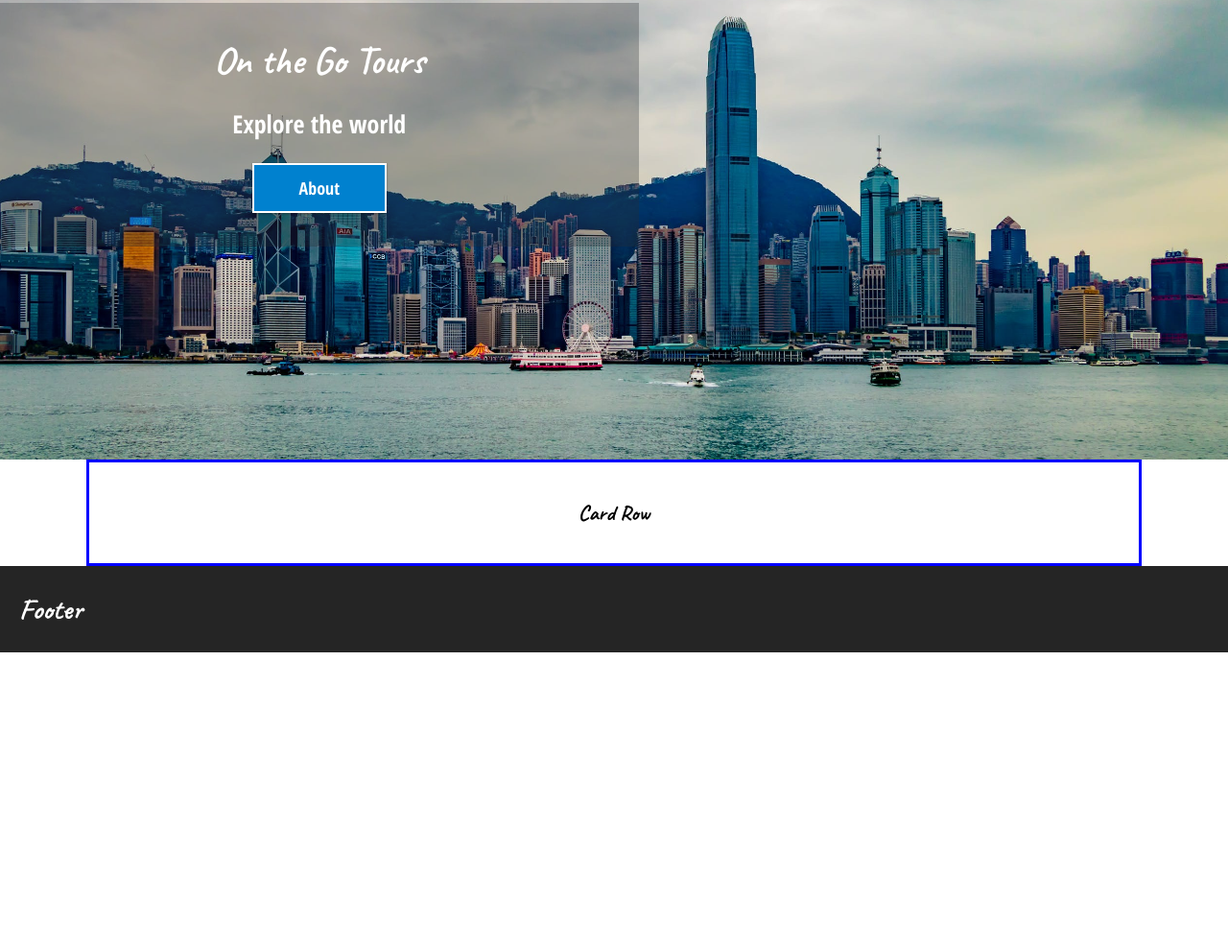
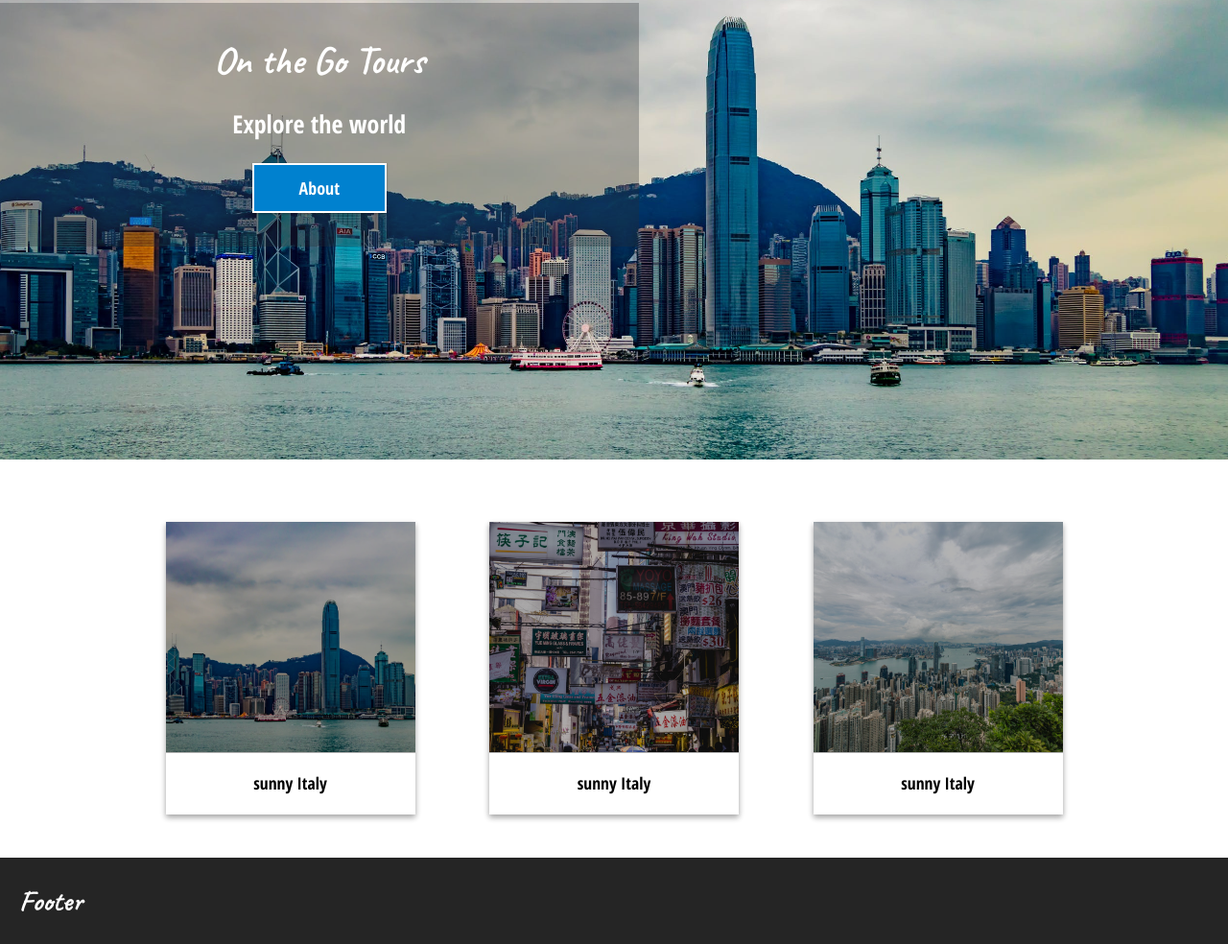
Before and after one commit to masiucd/topic-ultras, a Gatsby site: page / in a window 1280 px wide. Shown: the part 329-1313 px from the top of the page at 96% size. Before the commit the page ends 1009 px from the top, so only its background shows below. Built offline with nearby package versions, Linux system fonts and the light colour scheme; Gatsby itself is replaced by a stand-in of ours.

Commit message:
travel cards

```diff
--- a/src/components/elements/Card.s.tsx
+++ b/src/components/elements/Card.s.tsx
@@ -1,17 +1,82 @@
 import * as React from 'react'
 import styled from 'styled-components'
+import { IFixedObject } from 'gatsby-background-image'
+import Img from 'gatsby-image'
+import { handleFlex } from '../styles/utils/helpers'
 
-interface Props {}
+interface Props {
+  card: {
+    name: string
+    childImageSharp: {
+      fixed: IFixedObject
+    }
+  }
+}
 
-const StyledCardSmall = styled.article``
+const StyledCardSmall = styled.article`
+  margin: 0.5rem;
+  position: relative;
+  transition: ${props => props.theme.transition.mainTransition};
+  ${({ theme }) => theme.shadows.elevations[2]};
+  .content {
+    display: none;
+    position: absolute;
+    top: 30%;
+    left: 50%;
+    transform: translate(-50%, -50%);
+    z-index: 2;
+    color: ${props => props.theme.colors.white};
+    width: 100%;
+    h3 {
+      font-size: 2.5rem;
+      text-transform: capitalize;
+      border-bottom: 2px solid ${props => props.theme.colors.white};
+    }
+    p {
+      font-size: 1.2rem;
+      text-align: center;
+    }
+  }
+  .gatsby-image-wrapper {
+    display: block !important;
+  }
+  &:after {
+    content: '';
+    transition: ${props => props.theme.transition.mainTransition};
+    position: absolute;
+    top: 0;
+    left: 0;
+    background: rgba(0, 0, 0, 0.3);
+    height: 79%;
+    width: 100%;
+  }
+  &:hover {
+    .content {
+      ${handleFlex('column', 'center', 'center')}
+    }
+  }
+`
 
-const CardSmall: React.FC<Props> = () => {
-  let a
+const CardFooter = styled.div`
+  padding: 1.5rem;
+  ${handleFlex('row', 'center', 'center')};
+`
+
+const CardSmall: React.FC<Props> = ({ card }) => {
   return (
-    <div>
-      {' '}
-      <h1> Legia CWSKS </h1>{' '}
-    </div>
+    <StyledCardSmall>
+      <Img fixed={card.childImageSharp.fixed} alt={card.name} />
+      <div className="content">
+        <h3>{card.name.match(/[a-z]/gi)}</h3>
+        <p>
+          Lorem ipsum dolor sit amet consectetur adipisicing elit. Laborum
+          commodi, tempore ea adipisci voluptas provident.
+        </p>
+      </div>
+      <CardFooter>
+        <h3>sunny Italy</h3>
+      </CardFooter>
+    </StyledCardSmall>
   )
 }
 export default CardSmall
--- a/src/components/home/CardRow.tsx
+++ b/src/components/home/CardRow.tsx
@@ -1,23 +1,63 @@
 import * as React from 'react'
 import styled from 'styled-components'
+import Img from 'gatsby-image'
+import { useStaticQuery, graphql } from 'gatsby'
+import { IFixedObject } from 'gatsby-background-image'
 import { handleFlex } from '../styles/utils/helpers'
+import CardSmall from '../elements/Card.s'
 
 interface Props {}
 
 const CardRowStyles = styled.section`
   padding: 3rem 1rem;
+  width: 100%;
+  margin: 3rem 0 1rem 0;
   ${handleFlex('column', 'center', 'center')}
   @media (min-width: 950px) {
-    ${handleFlex('row', 'center', 'center')}
+    ${handleFlex('row', 'space-evenly', 'center')}
   }
 `
 
+interface Node {
+  node: {
+    name: string
+    childImageSharp: {
+      fixed: IFixedObject
+    }
+  }
+}
+
+interface CartRowQuery {
+  allFile: {
+    edges: Array<Node>
+  }
+}
+
 const CardRow: React.FC<Props> = () => {
-  let a
+  const { allFile } = useStaticQuery<CartRowQuery>(
+    graphql`
+      {
+        allFile(filter: { extension: { eq: "jpeg" } }) {
+          edges {
+            node {
+              name
+              childImageSharp {
+                fixed(width: 260, height: 240) {
+                  ...GatsbyImageSharpFixed
+                }
+              }
+            }
+          }
+        }
+      }
+    `,
+  )
+
   return (
     <CardRowStyles>
-      {' '}
-      <h1> Card Row </h1>{' '}
+      {allFile.edges.slice(0, 3).map(card => (
+        <CardSmall key={card.node.name} card={card.node} />
+      ))}
     </CardRowStyles>
   )
 }
--- a/src/components/layout/index.tsx
+++ b/src/components/layout/index.tsx
@@ -21,7 +21,6 @@ export const Page = styled.div`
   height: 100%;
   display: flex;
   flex-direction: column;
-  border: 3px solid blue;
   margin: 0 auto;
 `
 
```
Also changed, not shown: src/content/a-markdown-page.md (deleted, +0 -10 lines), src/content/hongkong/index.md (added, +11 -0 lines).
